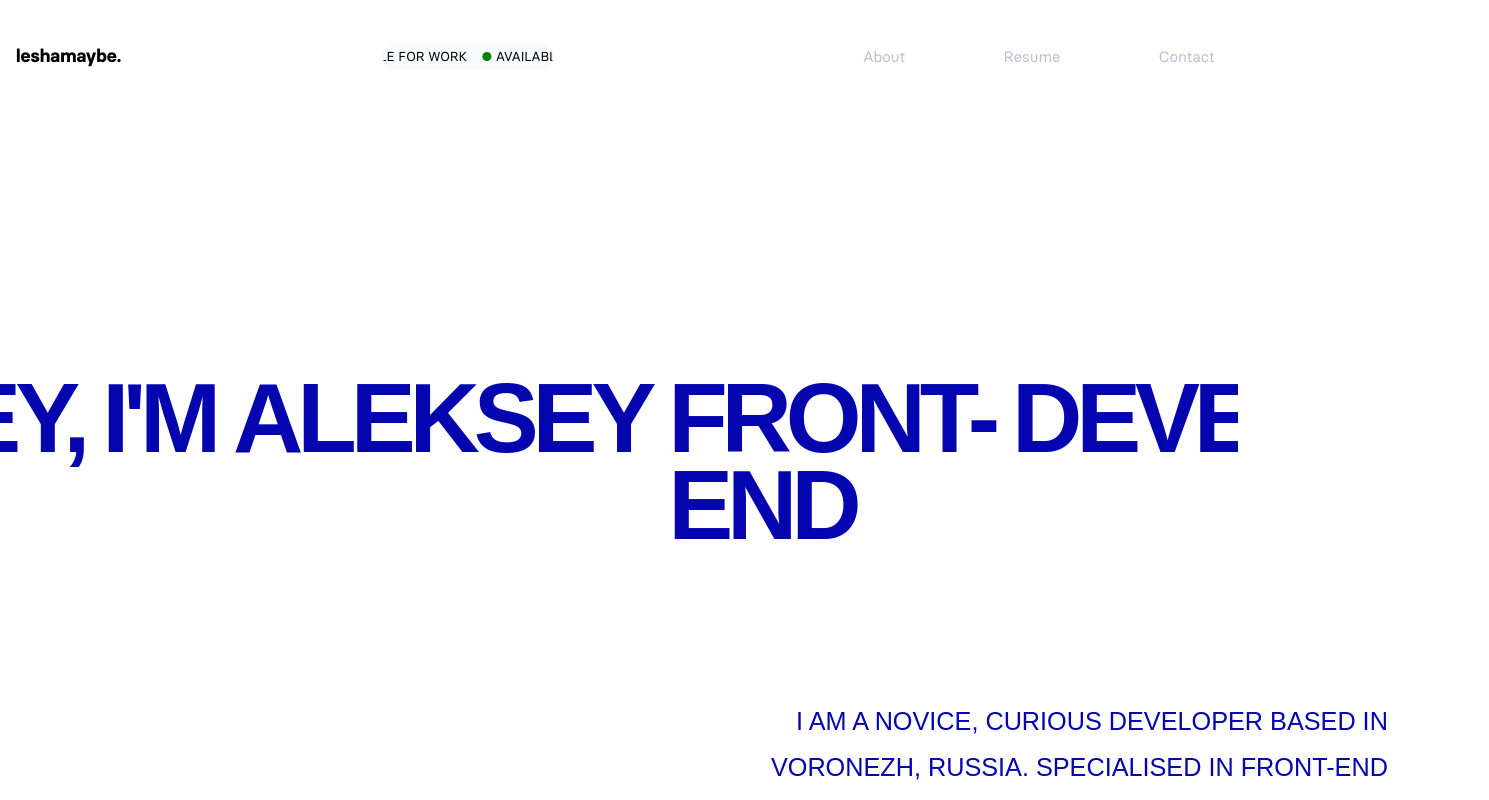
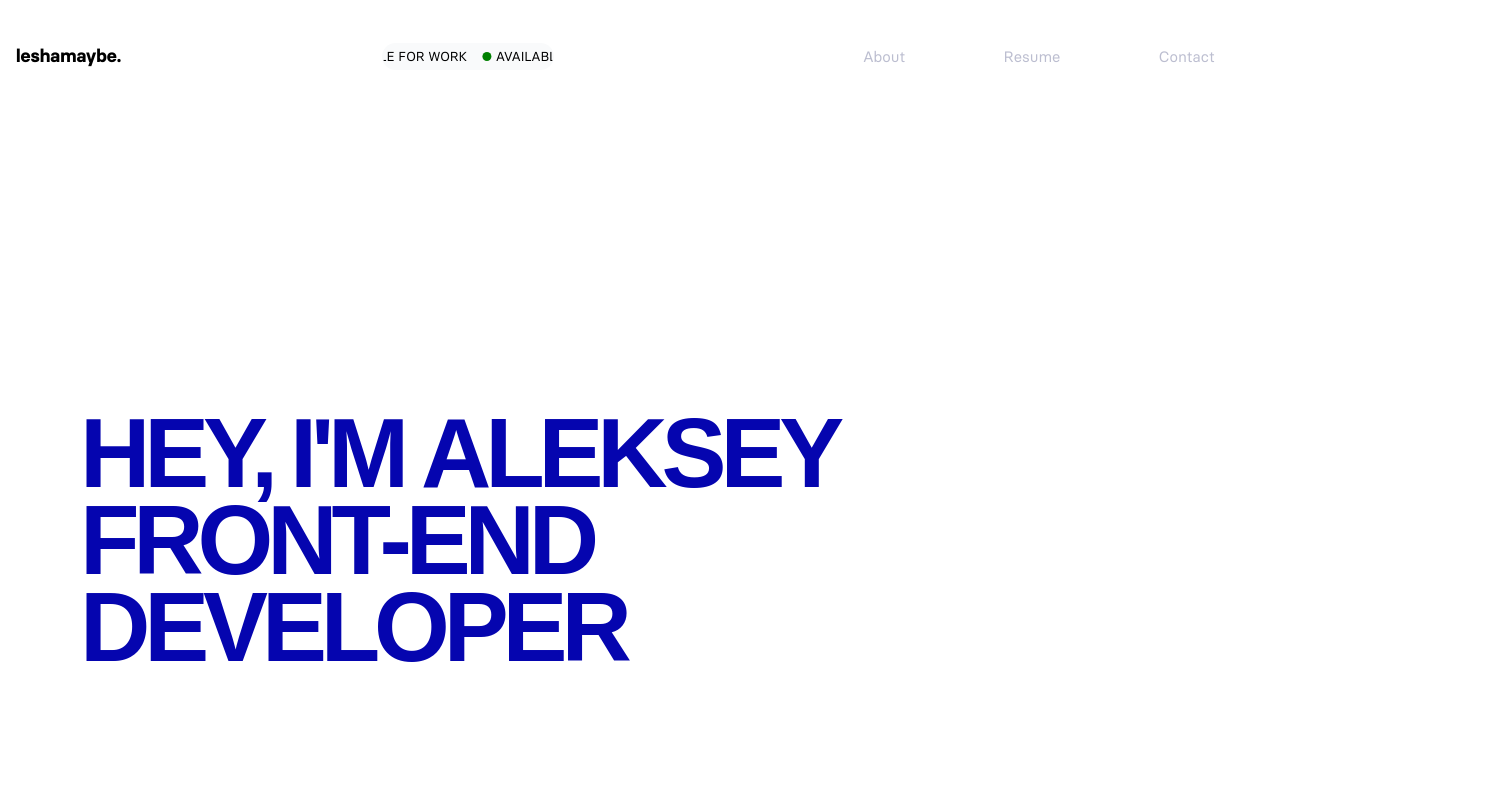
Before and after one commit to leshamaybe/portfolio, a Next.js app: page / in a window 1280 px wide. Shown: the top 800 px of the page, 1489 px wide, since content can reach past the window. Built offline with nearby package versions, Linux system fonts and the light colour scheme.

Commit message:
fix: fixed unexpected shifts

```diff
--- a/src/animation/AnimatedText/AnimatedText.jsx
+++ b/src/animation/AnimatedText/AnimatedText.jsx
@@ -36,9 +36,9 @@ const AnimatedText = ({ text, className }) => {
     };
 
     return (
-        <motion.h1 className={cn(s.display, className)} variants={container} initial="hidden" animate="visible">
+        <motion.h1 className={className} variants={container} initial="hidden" animate="visible">
             {words.map((word, i) => (
-                <motion.span className={s.spacing} variants={child} key={i}>
+                <motion.span className="mr-[18px] last:mr-0" variants={child} key={i}>
                     {word}
                 </motion.span>
             ))}
--- a/src/components/screens/home/HomePage.jsx
+++ b/src/components/screens/home/HomePage.jsx
@@ -43,7 +43,7 @@ const HomePage = () => {
                     <div>
                         <AnimatedText
                             text="Hey, I'm Aleksey Front-end Developer"
-                            className="max-[768px]:text-26+50 max-[768px]:w-full min-[3000px]:text-[240px] text-23+72 w-[90%] font-extrabold text-primary-color tracking-tight leading-25+60"
+                            className="flex flex-wrap overflow-hidden max-[768px]:text-26+50 max-[768px]:w-full min-[3000px]:text-[240px] text-23+72 w-[90%] font-extrabold text-primary-color tracking-tight leading-25+60"
                         />
                         <h2 className="md:mt-[150px] md:mb-10 md:ml-[50%] md:text-right md:max-w-[70%] mt-5 mb-[40px] mx-0 text-left max-w-full text-18+7 leading-30+15 text-primary-color ">
                             I am a novice, curious developer based in Voronezh, Russia. Specialised
```
